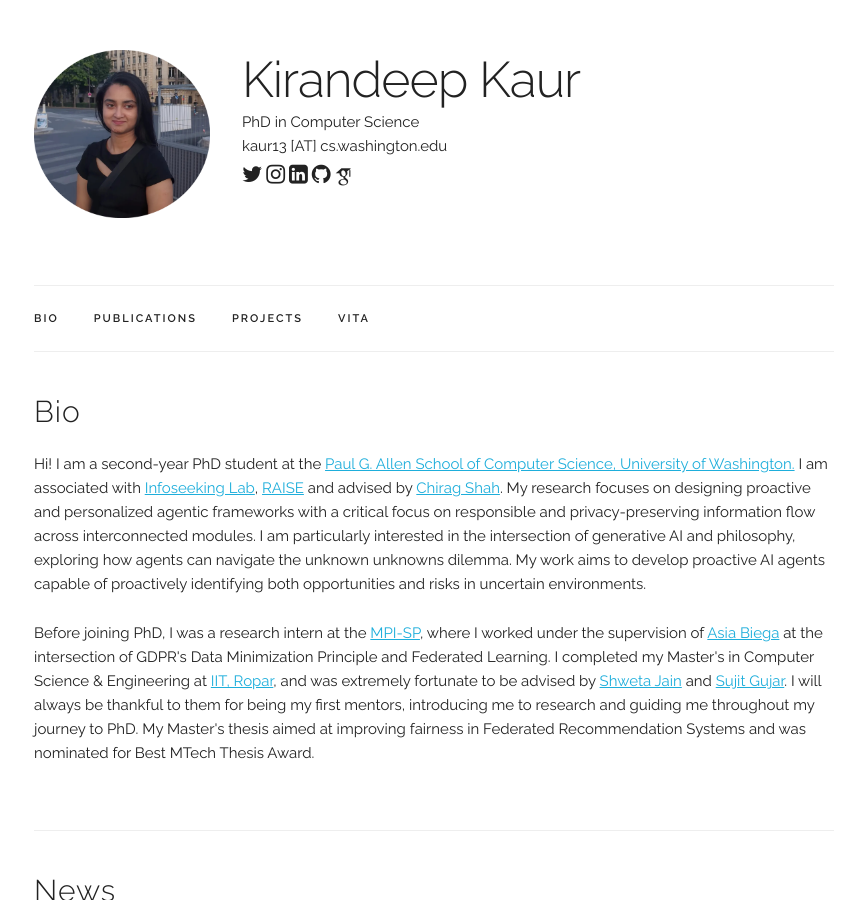
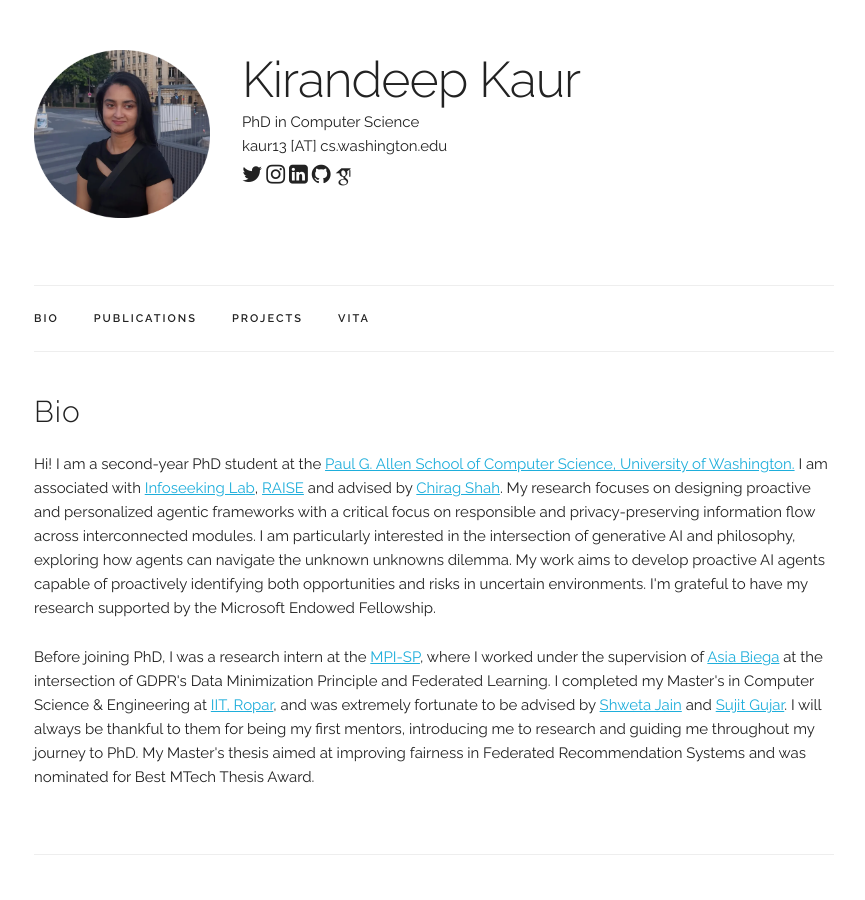
Before and after one commit to i-kiran/i-kiran.github.io, a Jekyll site: the page built from index.html, in a window 1280 px wide and 900 px high. Shown: the whole window, without its empty margins (206-1071 px from the left). Built offline with Jekyll 4.4.1, drawn with Linux system fonts in a browser that asks for light colours; some web fonts are replaced.

Commit message:
Update index.html

```diff
--- a/index.html
+++ b/index.html
@@ -10,7 +10,7 @@ title: Home
   <a href="https://infoseeking.org/people.php" target="_blank">Infoseeking Lab</a>, <a href="https://www.raise.uw.edu/" target="_blank">RAISE</a> and advised by <a href="https://chiragshah.org/"_blank">Chirag Shah</a>.
   My research focuses on designing proactive and personalized agentic frameworks with a critical focus on responsible and privacy-preserving information flow across interconnected modules.
   I am particularly interested in the intersection of generative AI and philosophy, exploring how agents can navigate the unknown unknowns dilemma. My work aims to develop proactive AI agents
-  capable of proactively identifying both opportunities and risks in uncertain environments.
+  capable of proactively identifying both opportunities and risks in uncertain environments. I'm grateful to have my research supported by the Microsoft Endowed Fellowship.
   </p>
 
   <p>
```
